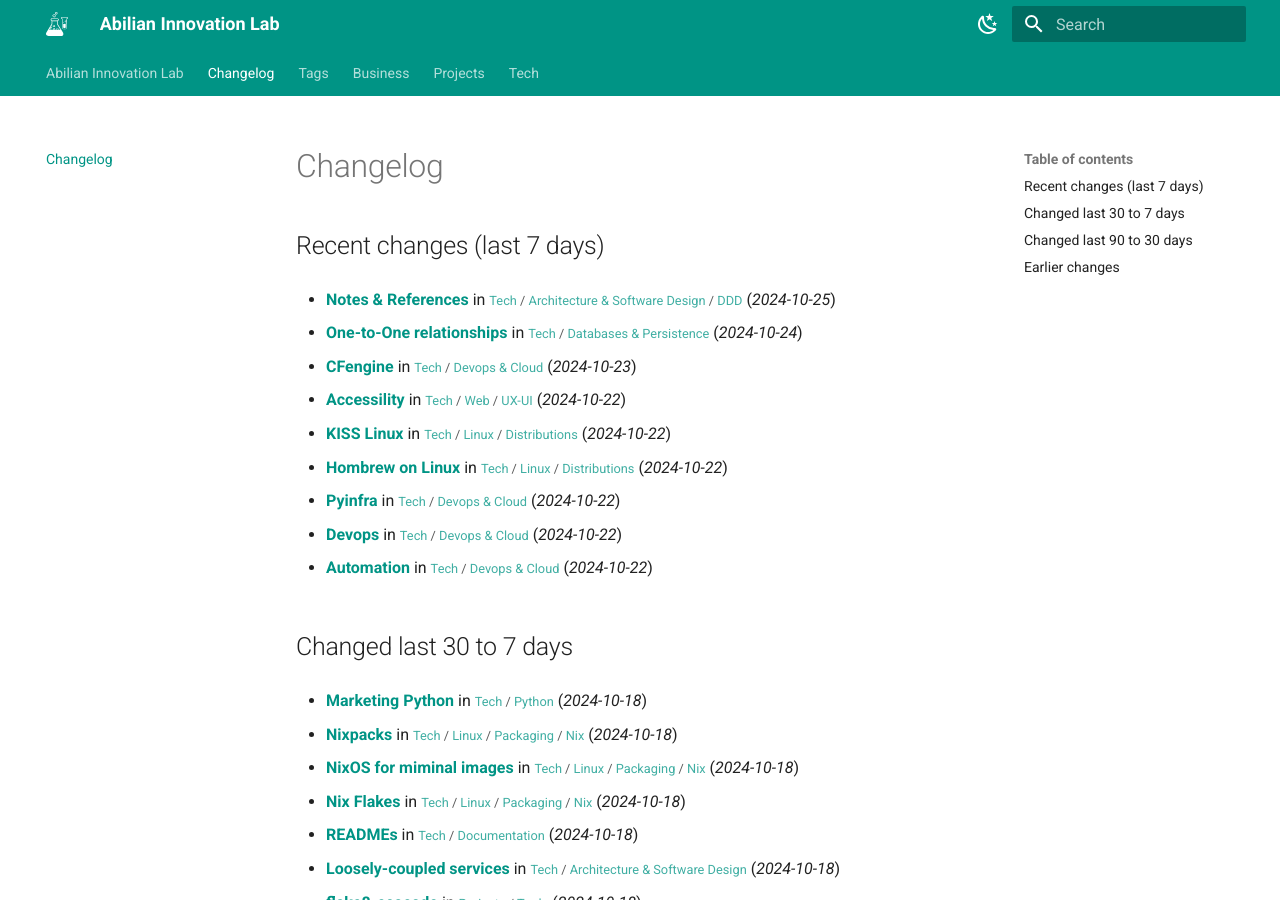
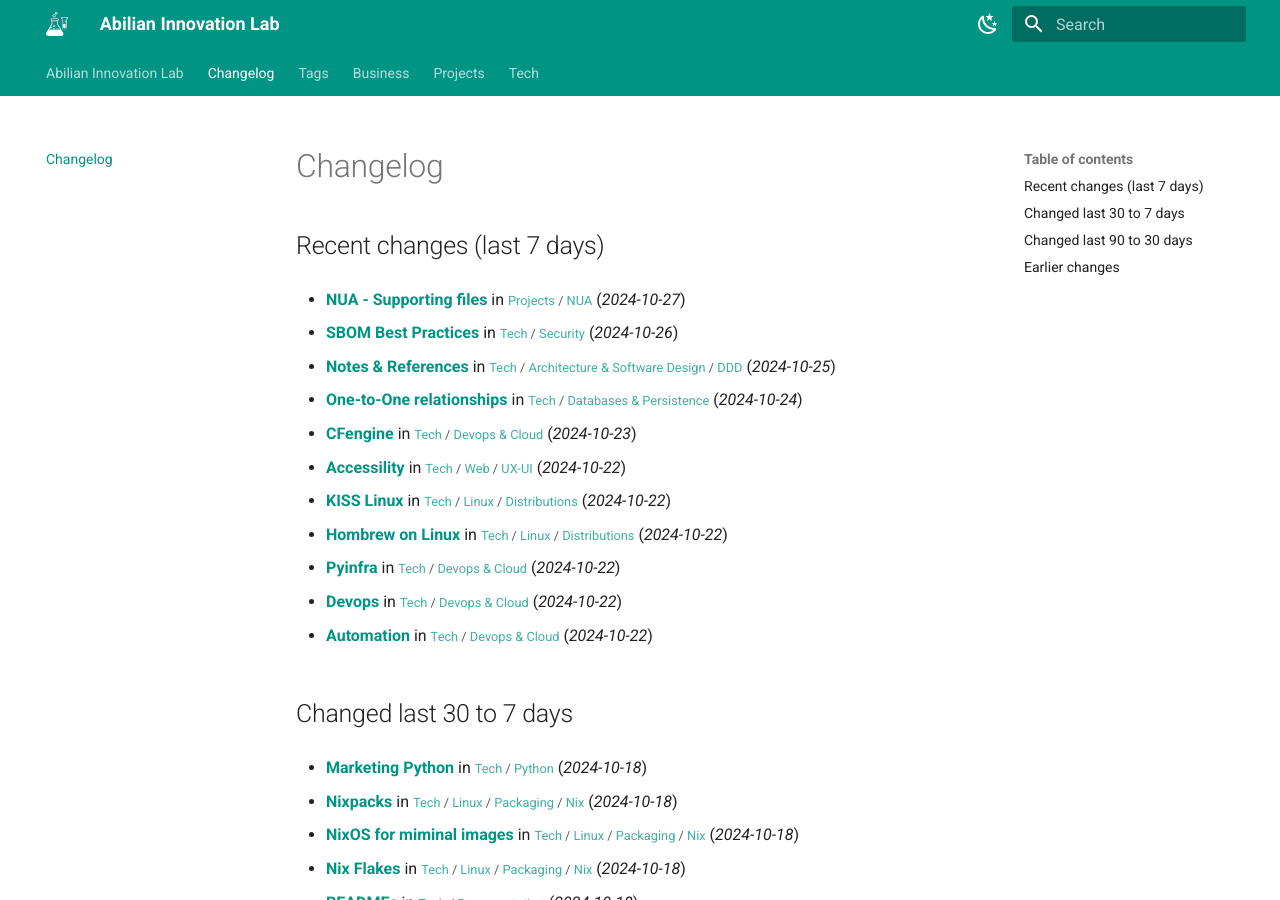
Before and after one commit to abilian/lab.abilian.com, an MkDocs documentation site: the page built from docs/changelog.md, in a window 1280 px wide and 900 px high. Built offline with MkDocs 1.6.1 and Material for MkDocs 9.7.7, drawn with Linux system fonts in a browser that asks for light colours; comment, search, counter and statistics services are not loaded.

Commit message:
Update content

```diff
--- a/docs/changelog.md
+++ b/docs/changelog.md
@@ -1,6 +1,10 @@
 # Changelog
 
 ## Recent changes (last 7 days)
+
+- **[NUA - Supporting files](/Projects/NUA/NUA - Supporting files/)** in <small>[Projects](/Projects/00 Projects/) / [NUA](/Projects/NUA/00 NUA/)</small> (*2024-10-27*)
+
+- **[SBOM Best Practices](/Tech/Security/SBOM Best Practices/)** in <small>[Tech](/Tech/00 Technology/) / [Security](/Tech/Security/ISO 27001-2022/)</small> (*2024-10-26*)
 
 - **[Notes & References](/Tech/Architecture & Software Design/DDD/Notes & References/)** in <small>[Tech](/Tech/00 Technology/) / [Architecture & Software Design](/Tech/Architecture & Software Design/00 Intro to software architecture/) / [DDD](/Tech/Architecture & Software Design/DDD/Business logic/)</small> (*2024-10-25*)
 
```
